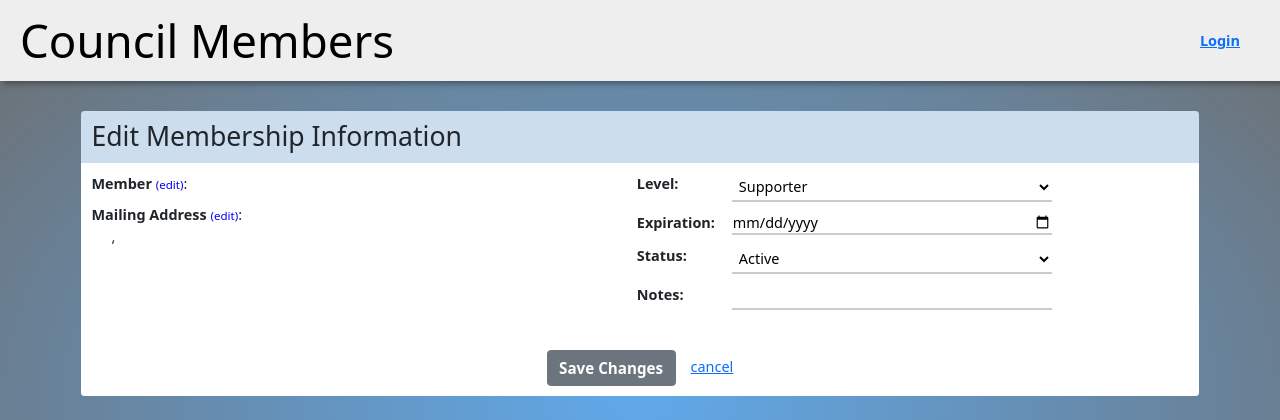
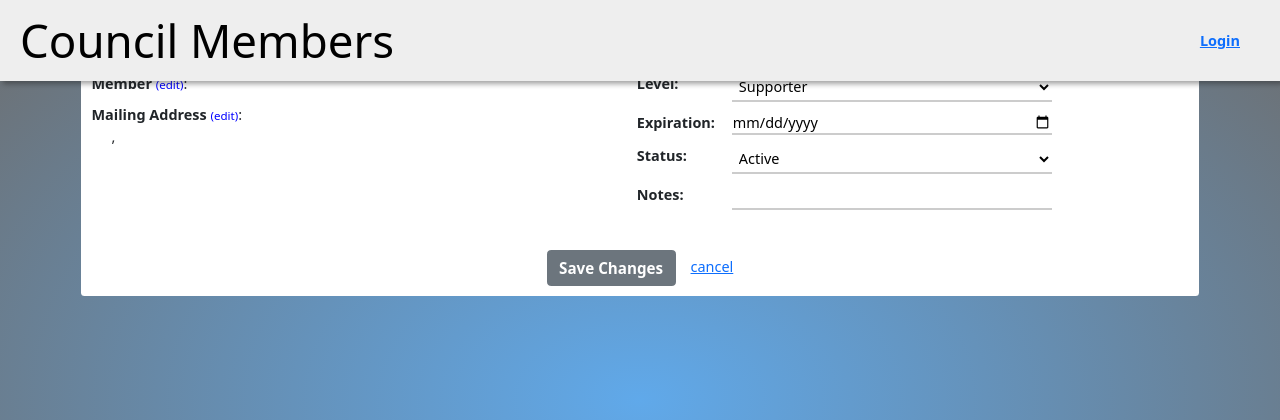
Before and after one commit to lar-mo/simple_CRM, a Django app: template members/templates/members/edit_member.html in a window 1280 px wide. Shown: the top 420 px of the page. Run offline with Django 3.2, Linux system fonts and the light colour scheme; the template is opened without the code that fills it, so the values that code supplies are empty; some libraries are stand-ins or nearby versions.

Commit message:
fixing issue with sticky header

```diff
--- a/members/templates/members/base.html
+++ b/members/templates/members/base.html
@@ -44,6 +44,8 @@
         position: -ms-sticky;
         position: -o-sticky;
         top: 0px;
+        margin-bottom: -100px;
+        left: 0px;
         display:flex;
         flex-direction: row;
         justify-content: space-between;
```
